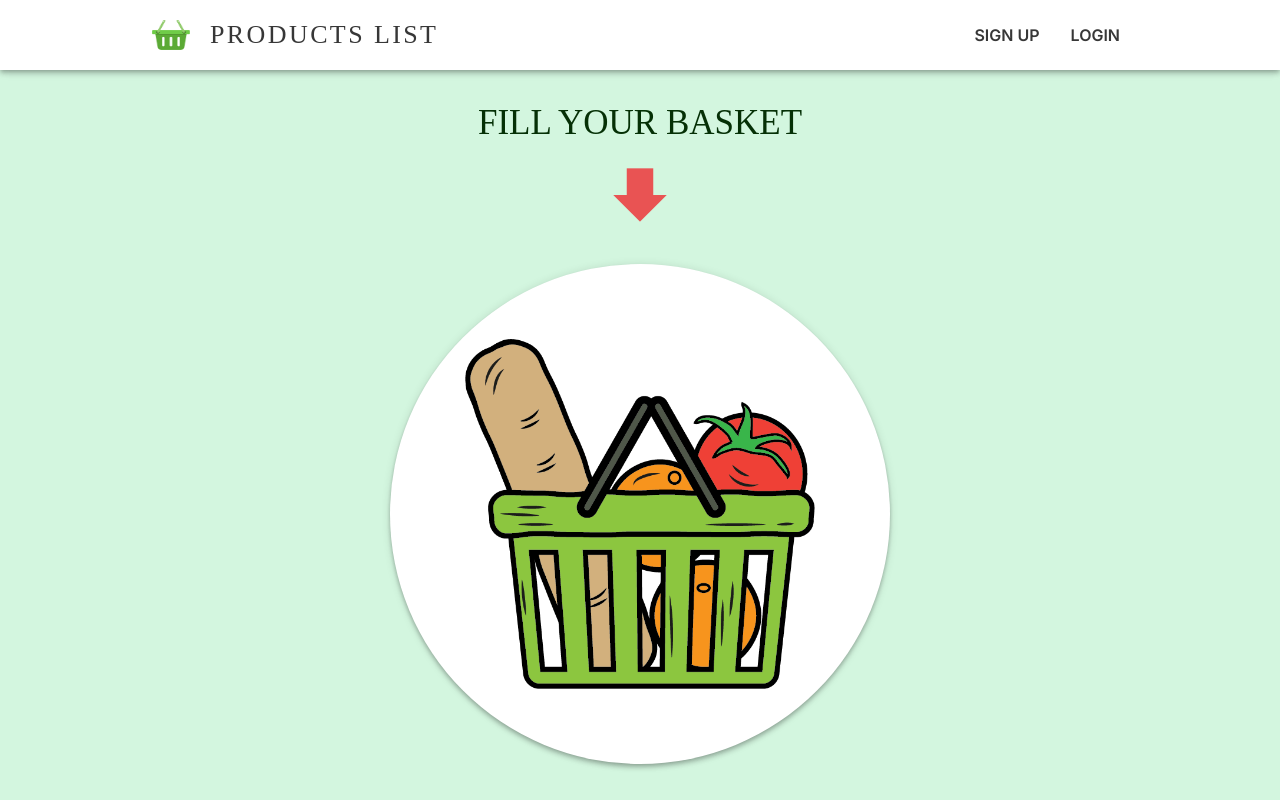
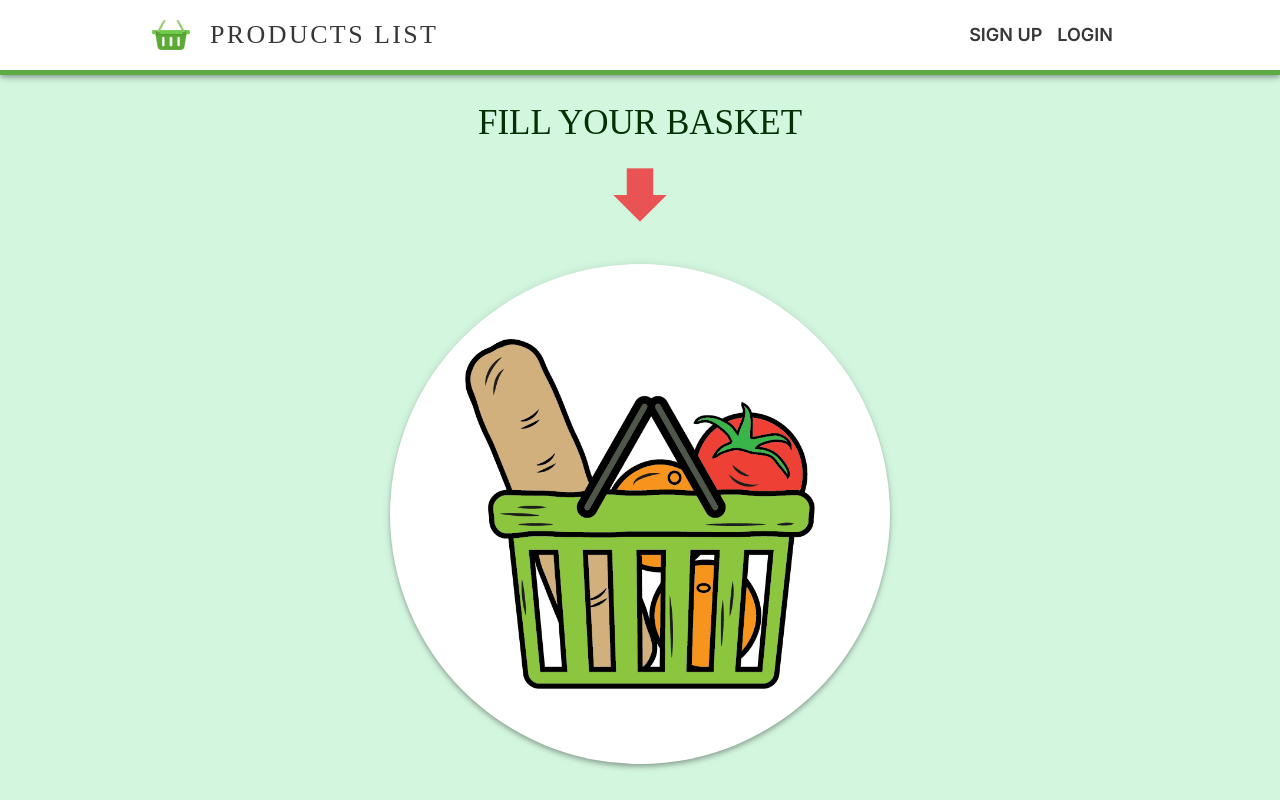
Before and after one commit to NataliiaOnopriichuk/products_list_frontend, a React (Create React App) app: page / in a window 1280 px wide. Built offline with nearby package versions, Linux system fonts and the light colour scheme; a web font is replaced by a local one.

Commit message:
addad media rules

```diff
--- a/src/components/Home/Home.jsx
+++ b/src/components/Home/Home.jsx
@@ -2,11 +2,13 @@ import basket from '../../assets/image/basket.png';
 import { HomeModal } from './HomeModal/HomeModal';
 import { Image, ArrowIcon, Inner, Title } from './style';
 import { useState } from 'react';
+import { useMedia } from "react-use";
 
 
 
 export const Home = () => {
   const [isOpenModal, setIsOpenModal] = useState(false)
+  const isMobile = useMedia('(max-width: 767px)');
 
   const openModal =() =>{
     setIsOpenModal(true)
@@ -23,7 +25,8 @@ export const Home = () => {
     <Inner onClick={openModal}>
       <Image src={basket} alt="basket" />
     </Inner>
-  {isOpenModal && <HomeModal closeModal={closeModal}/>}
+  {isOpenModal && !isMobile && <HomeModal closeModal={closeModal}/>}
+  {isOpenModal && isMobile && <HomeModal closeModal={closeModal}/>}
     </>
   );
 };
--- a/src/components/Home/HomeModal/HomeModal.jsx
+++ b/src/components/Home/HomeModal/HomeModal.jsx
@@ -1,13 +1,16 @@
 import React, { useEffect } from 'react'
-import { Box } from '@mui/material'
 import { createPortal } from 'react-dom';
-import { Modal, Text, TextContent, style } from './style';
+import { Backdrop, Image, Modal, Text, TextContent } from './style';
 import PropTypes from 'prop-types'
 import { routes } from 'utils/routes';
+import { useMedia } from 'react-use';
+import logo from '../../../assets/image/logo.png'
+import { Box } from '@mui/material';
 
 const modalRoot = document.querySelector('#modal-root');
 
 export const HomeModal = ({closeModal}) => {
+  const isMobile = useMedia('(max-width: 479px)');
 
     useEffect(() => {
         const closeModalOnEscape = event => {
@@ -29,13 +32,14 @@ export const HomeModal = ({closeModal}) => {
       };
 
       return createPortal(
-        <Modal onClick={closeModalOnBackdropClick}>
-      <Box sx={{ ...style, width: 400 }}>
+        <Backdrop onClick={closeModalOnBackdropClick}>
+      <Modal>
+        {isMobile &&   <Box><Image src={logo} alt="logo"/></Box>}
         <TextContent>
         If you want to fill your basket, you need to
         </TextContent><Text to={routes.REGISTER}>register</Text>
-      </Box>
-    </Modal>,
+      </Modal>
+    </Backdrop>,
         modalRoot
       );
       }
--- a/src/components/Home/HomeModal/style.js
+++ b/src/components/Home/HomeModal/style.js
@@ -1,22 +1,41 @@
 import { Link } from 'react-router-dom';
 import { styled } from "@mui/material/styles";
+import { Box } from '@mui/material';
 
-export const style = {
+  export const Modal = styled(Box)(({ theme }) => ({
     position: 'absolute',
     top: '50%',
     left: '50%',
     transform: 'translate(-50%, -50%)',
+    display: 'flex',
+    flexDirection: 'column',
+    justifyContent: 'center',
+    alignItems: 'center',
+    zIndex: '200',
+    width: '100vw',
+    height: '100vh',
+    background: theme.palette.common.white,
     fontFamily: 'Inter',
-    maxWidth: 'calc(100vw - 400px)',
-    maxHeight: 'calc(100vh - 200px)',
-    bgcolor: 'background.paper',
-    border: '1px solid #000',
-    borderRadius: '7px',
-    outline: 'none',
-    boxShadow: 24,
     textAlign: 'center',
-    padding: '30px',
-  };
+
+
+    [theme.breakpoints.up("sm")]: {
+        width: '400px',
+        height: 'auto',
+        maxWidth: 'calc(100vw - 200px)',
+        maxHeight: 'calc(100vh - 100px)',
+        border: '1px solid #000',
+        borderRadius: '7px',
+        outline: 'none',
+        boxShadow: 24,
+        padding: '30px',
+    },
+
+    [theme.breakpoints.up("md")]: {
+        maxWidth: 'calc(100vw - 400px)',
+        maxHeight: 'calc(100vh - 200px)',
+    },
+}));
 
 export const TextContent = styled('p')`
     color: inherit;
@@ -35,15 +54,24 @@ export const Text = styled(Link)(({ theme }) => ({
     },
 }));
 
-export const Modal = styled('div')`
-position: fixed;
-top: 0;
-left: 0;
-width: 100vw;
-height: 100vh;
-display: flex;
-justify-content: center;
-align-items: center;
-background-color: #000000a6;
-z-index: 1200;
+export const Backdrop = styled('div')(({ theme }) => ({
+      [theme.breakpoints.up("sm")]: {
+        position: 'fixed',
+        top: '0',
+        left: '0',
+        width: '100vw',
+        height: '100vh',
+        display: 'flex',
+        justifyContent: 'center',
+        alignItems: 'center',
+        backgroundColor: '#000000a6',
+        zIndex: '1200',
+    },
+}));
+
+export const Image = styled('img')`
+height: 40px;
+width: 48px;
+margin-bottom: 28px;
+
 `;
--- a/src/components/Layout/Header/Header.jsx
+++ b/src/components/Layout/Header/Header.jsx
@@ -4,6 +4,7 @@ import logo from '../../../assets/image/logo.png'
 import { useMedia } from "react-use";
 import {
     Image,
+  Line,
   MyStyledAppBar,
   StyleContainer,
   StyleTypography,
@@ -32,6 +33,7 @@ export const Header = () => {
         {!isMobile && <Navigation/>}
         </StyleContainer>
         {isMobile && <Navigation/>}
+        {!isMobile && <Line></Line>}
       </MyStyledAppBar>
 
   );
--- a/src/components/Layout/Header/style.js
+++ b/src/components/Layout/Header/style.js
@@ -7,6 +7,11 @@ export const MyStyledAppBar = styled(AppBar)(({ theme }) => ({
     position: "fixed",
     zIndex: "100",
     backgroundColor: theme.palette.primary.light,
+}));
+
+export const Line = styled('div')(({ theme }) => ({
+    height: "5px",
+    backgroundColor: theme.palette.primary.dark,
 }));
 
 export const StyleContainer = styled(Container)(({ theme }) => ({
--- a/src/components/Layout/Navigation/style.js
+++ b/src/components/Layout/Navigation/style.js
@@ -4,13 +4,18 @@ import { Link } from "react-router-dom";
 
 
 export const Wrapper = styled(Box)(({ theme }) => ({
-    margin: 'auto',
-    paddingBottom: '20px',
+    paddingBottom: '10px',
+    paddingTop: '10px',
+    background: theme.palette.primary.dark,
+    display: 'flex',
+    justifyContent: 'center',
+    alignItems: 'center',
 
     [theme.breakpoints.up("md")]: {
-        margin: '0px',
-        marginLeft:"auto",
+        marginLeft: 'auto',
         paddingBottom: '0px',
+        paddingTop: '0px',
+        background: 'none',
     },
 }));
 
@@ -19,41 +24,41 @@ export const SignUpButton = styled(Link)(({ theme }) => ({
       fontFamily: 'Inter',
       fontWeight: 600,
       marginRight: "15px",
-      color: theme.palette.info.main,
+      color: theme.palette.common.white,
       textDecoration: 'none',
-      fontSize: '16px',
       textTransform: 'uppercase',
-    padding: '6px 8px',
-    borderRadius: '4px',
-    border: `0.5px solid rgba(0, 0, 0, 0.13)`,
 
       '&:hover': {
-        backgroundColor: 'rgba(0, 0, 0, 0.04)',
+        color: '#ffffffb8'
     },
 
       [theme.breakpoints.up("md")]: {
-        border: 'none',
+        color: theme.palette.info.main,
+        '&:hover': {
+            color: theme.palette.error.main
         },
+    },
+
+
 }));
 
 export const LoginButton = styled(Link)(({ theme }) => ({
     mr: 2,
       fontFamily: 'Inter',
       fontWeight: 600,
-    marginRight: "0",
-    color: theme.palette.info.main,
+      marginRight: "15px",
+      color: theme.palette.common.white,
       textDecoration: 'none',
-    fontSize: '16px',
       textTransform: 'uppercase',
-    padding: '6px 8px',
-    borderRadius: '4px',
-    border: `0.5px solid rgba(0, 0, 0, 0.13)`,
 
       '&:hover': {
-        backgroundColor: 'rgba(0, 0, 0, 0.04)',
+        color: '#ffffffb8'
     },
 
       [theme.breakpoints.up("md")]: {
-        border: 'none',
+        color: theme.palette.info.main,
+        '&:hover': {
+            color: theme.palette.error.main
+        },
     },
 }));
```
Lines whose indentation alone changed are shown as unchanged.
